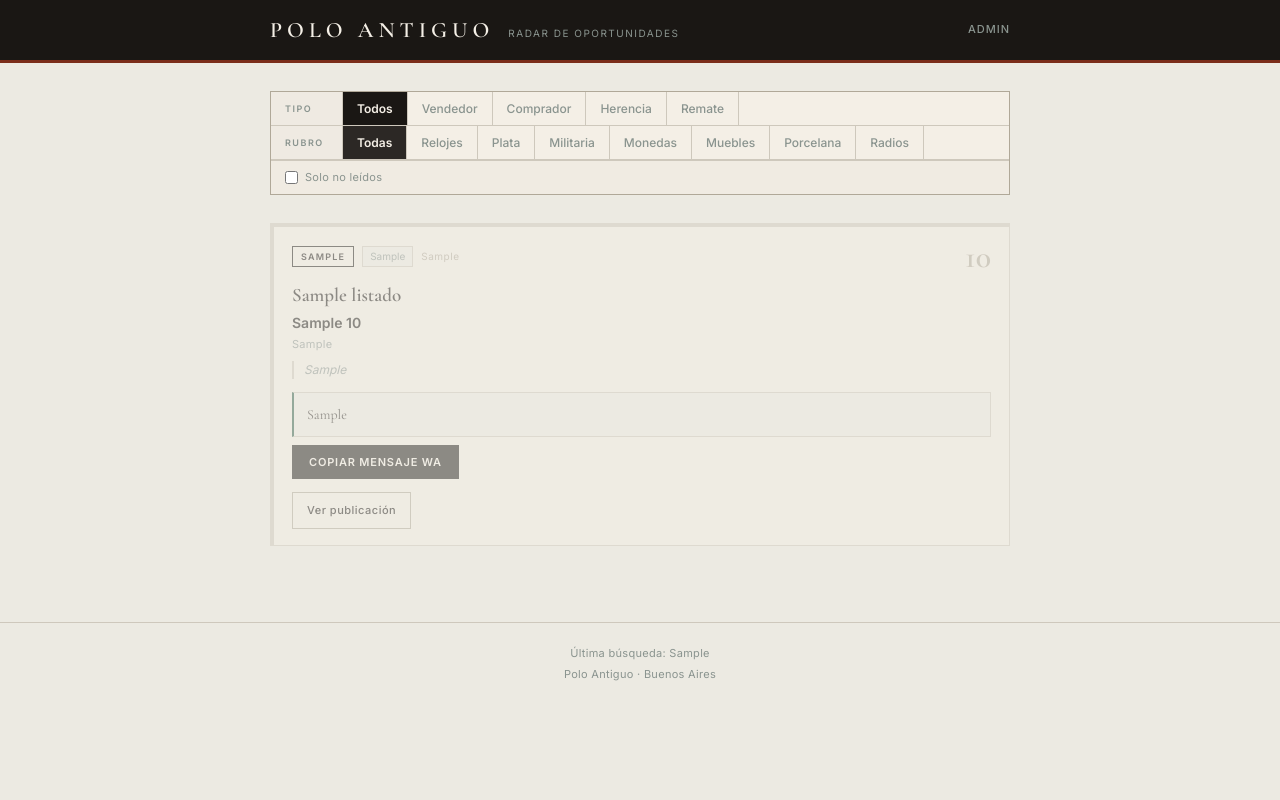
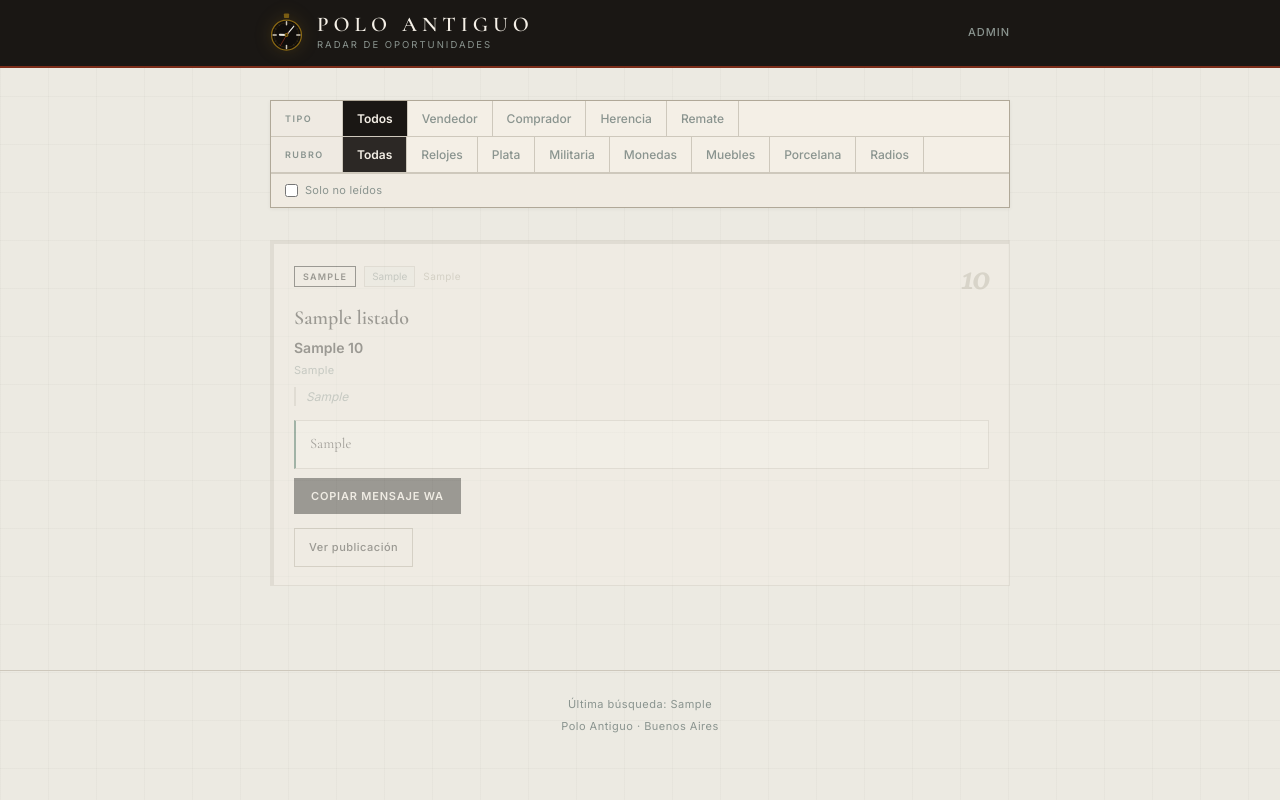
Before and after one commit to zynnoslabs/PoloAntiguo-v2, a Flask app: page / in a window 1280 px wide. Run offline with Flask 3, Linux system fonts and the light colour scheme; tables that the repository leaves empty hold one stand-in row (values such as "Sample post").

Commit message:
Rediseño visual: reloj SVG animado, textura papel, card hover lift
- Agrega reloj de bolsillo SVG con agujas animadas en tiempo real (hora/minuto/segundo)
- Textura de grilla sutil en el fondo (sensación de catálogo impreso)
- Card hover: micro-lift de 2px + sombra suave
- Score: tipografía más grande e itálica
- Respeta prefers-reduced-motion

Co-Authored-By: Claude Sonnet 4.6 <noreply@anthropic.com>
Claude-Session: https://claude.ai/code/session_011xN4kGGGs31KGoPx9PYakm

```diff
--- a/static/css/style.css
+++ b/static/css/style.css
@@ -17,14 +13,20 @@
   --morado:  #4A2D6B;
   --plata:   #8A948F;
   --borde:   #CEC8BC;
-  --borde-f: #B0A898;   /* borde fuerte */
+  --borde-f: #B0A898;
 }
 
 *, *::before, *::after { box-sizing: border-box; margin: 0; padding: 0; }
 html { font-size: 16px; scroll-behavior: smooth; }
+
+/* ### CAMBIO AQUÍ ### — fondo con textura papel sutil */
 body {
   font-family: 'Inter', system-ui, sans-serif;
-  background: var(--yeso);
+  background-color: var(--yeso);
+  background-image:
+    linear-gradient(rgba(26,23,20,0.028) 1px, transparent 1px),
+    linear-gradient(90deg, rgba(26,23,20,0.028) 1px, transparent 1px);
+  background-size: 48px 48px;
   color: var(--hierro);
   line-height: 1.5;
   min-height: 100vh;
@@ -38,52 +40,68 @@ button { font-family: inherit; cursor: pointer; }
 .flash-error   { background: #F5EBE8; color: var(--oxido);  border-color: var(--oxido);  }
 .flash-success { background: #E8F0EC; color: var(--patina); border-color: var(--patina); }
 
-/* ─── Header — portada de catálogo ──────────────────────────────────────── */
+/* ─── Header ─────────────────────────────────────────────────────────────── */
 .site-header {
   background: var(--hierro);
   position: sticky;
   top: 0;
   z-index: 100;
-  border-bottom: 3px solid var(--oxido);
+  border-bottom: 2px solid var(--oxido);
 }
 .header-inner {
   max-width: 780px;
   margin: 0 auto;
   padding: 0 20px;
-  height: 60px;
+  height: 66px;       /* ### CAMBIO AQUÍ ### — más alto para alojar el reloj */
   display: flex;
   align-items: center;
   justify-content: space-between;
 }
-.brand { display: flex; align-items: baseline; gap: 14px; }
+
+/* ### CAMBIO AQUÍ ### — brand con reloj + texto en columna */
+.brand {
+  display: flex;
+  align-items: center;
+  gap: 14px;
+}
+.brand-text {
+  display: flex;
+  flex-direction: column;
+  justify-content: center;
+  gap: 3px;
+}
 .brand-name {
   font-family: 'Cormorant Garamond', Georgia, serif;
-  font-size: 22px;
+  font-size: 21px;
   font-weight: 600;
   letter-spacing: 5px;
   text-transform: uppercase;
   color: var(--papel);
   line-height: 1;
 }
-.brand-sep {
-  width: 1px;
-  height: 16px;
-  background: rgba(255,255,255,0.2);
-  display: inline-block;
-  vertical-align: middle;
-}
 .brand-sub {
-  font-size: 10px;
+  font-size: 9.5px;
   color: var(--plata);
-  letter-spacing: 1.5px;
+  letter-spacing: 2px;
   text-transform: uppercase;
 }
+
+/* ### CAMBIO AQUÍ ### — reloj de bolsillo SVG animado */
+.logo-watch-wrap {
+  flex-shrink: 0;
+  filter: drop-shadow(0 0 8px rgba(139,105,20,0.25));
+}
+.logo-watch {
+  width: 33px;
+  height: 40px;
+  display: block;
+}
+
 .header-meta { display: flex; align-items: center; gap: 16px; }
 .badge-oportunidades {
   font-family: 'Cormorant Garamond', serif;
   font-size: 13px;
-  font-weight: 600;
-  color: var(--hierro);
+  font-weight: 700;
   background: var(--oxido);
   color: #fff;
   padding: 3px 9px;
@@ -106,14 +124,16 @@ button { font-family: inherit; cursor: pointer; }
 .main-content {
   max-width: 780px;
   margin: 0 auto;
-  padding: 28px 20px 60px;
+  padding: 32px 20px 64px;
 }
 
-/* ─── Filtros — fichas de catálogo ───────────────────────────────────────── */
+/* ─── Filtros ─────────────────────────────────────────────────────────────── */
 .filters-bar {
-  margin-bottom: 28px;
+  margin-bottom: 32px;
   border: 1px solid var(--borde-f);
   background: var(--papel);
+  /* ### CAMBIO AQUÍ ### — sombra muy sutil para elevar del fondo */
+  box-shadow: 0 1px 4px rgba(26,23,20,0.06);
 }
 .filter-section {
   display: flex;
@@ -143,7 +163,7 @@ button { font-family: inherit; cursor: pointer; }
 .pill {
   display: inline-flex;
   align-items: center;
-  padding: 9px 14px;
+  padding: 10px 14px;
   font-size: 12px;
   font-weight: 500;
   color: var(--plata);
@@ -184,53 +203,52 @@ button { font-family: inherit; cursor: pointer; }
 .filter-nuevo input { accent-color: var(--oxido); width: 13px; height: 13px; }
 
 /* ─── Cards grid ─────────────────────────────────────────────────────────── */
-.cards-grid { display: flex; flex-direction: column; gap: 10px; }
+.cards-grid { display: flex; flex-direction: column; gap: 12px; }
 
-/* ─── Card — ficha de inventario ─────────────────────────────────────────── */
+/* ─── Card ───────────────────────────────────────────────────────────────── */
 .card {
   background: var(--papel);
   border: 1px solid var(--borde);
   position: relative;
-  transition: border-color 0.15s, opacity 0.2s;
+  /* ### CAMBIO AQUÍ ### — transición suave para hover lift */
+  transition: border-color 0.18s, transform 0.18s, box-shadow 0.18s, opacity 0.2s;
   overflow: hidden;
 }
-.card:hover { border-color: var(--borde-f); }
-.card.leido { opacity: 0.45; }
+/* ### CAMBIO AQUÍ ### — micro-lift al hacer hover */
+.card:hover {
+  border-color: var(--borde-f);
+  transform: translateY(-2px);
+  box-shadow: 0 6px 22px rgba(26,23,20,0.09);
+}
+.card.leido { opacity: 0.38; }
+.card.leido:hover { transform: none; box-shadow: none; }
 
-/* barra de score arriba — el termómetro de relevancia */
-.card-score-bar {
-  height: 3px;
-  background: var(--borde);
-}
-.score-fill { height: 3px; transition: width 0.6s cubic-bezier(.22,1,.36,1); }
+/* barra de score */
+.card-score-bar { height: 3px; background: var(--borde); }
+.score-fill { height: 3px; transition: width 0.7s cubic-bezier(.22,1,.36,1); }
 .card.tipo-vendedor .score-fill,
 .card.tipo-herencia .score-fill { background: var(--oxido); }
 .card.tipo-comprador .score-fill { background: var(--patina); }
 .card.tipo-remate    .score-fill { background: var(--morado); }
 .card.tipo-tasacion  .score-fill { background: var(--dorado); }
 
-.card-body {
-  display: grid;
-  grid-template-columns: 3px 1fr;
-}
-/* franja de color izquierda */
-.card-stripe {
-  background: var(--borde);
-}
+.card-body { display: grid; grid-template-columns: 3px 1fr; }
+.card-stripe { background: var(--borde); }
 .card.tipo-vendedor .card-stripe,
 .card.tipo-herencia .card-stripe { background: var(--oxido); }
 .card.tipo-comprador .card-stripe { background: var(--patina); }
 .card.tipo-remate    .card-stripe { background: var(--morado); }
 .card.tipo-tasacion  .card-stripe { background: var(--dorado); }
 
-.card-inner { padding: 14px 18px 16px; }
+/* ### CAMBIO AQUÍ ### — más padding interior para respirar */
+.card-inner { padding: 16px 20px 18px; }
 
 /* fila de meta */
 .card-meta {
   display: flex;
   align-items: center;
   gap: 8px;
-  margin-bottom: 10px;
+  margin-bottom: 11px;
   flex-wrap: wrap;
 }
 .badge-tipo {
@@ -254,59 +272,61 @@ button { font-family: inherit; cursor: pointer; }
   background: var(--yeso);
   border: 1px solid var(--borde);
 }
-.card-fuente { font-size: 10px; color: var(--borde-f); letter-spacing: 0.5px; }
+.card-fuente { font-size: 10px; color: var(--borde-f); letter-spacing: 0.4px; }
 
-/* score numérico — grande, a la derecha */
+/* ### CAMBIO AQUÍ ### — score más grande y con más peso visual */
 .card-score {
   margin-left: auto;
   font-family: 'Cormorant Garamond', serif;
-  font-size: 32px;
+  font-size: 38px;
   font-weight: 700;
-  line-height: 1;
+  font-style: italic;
+  line-height: 0.9;
   color: var(--borde-f);
+  opacity: 0.85;
 }
 .card.tipo-vendedor .card-score,
-.card.tipo-herencia .card-score { color: var(--oxido); }
-.card.tipo-comprador .card-score { color: var(--patina); }
-.card.tipo-remate    .card-score { color: var(--morado); }
+.card.tipo-herencia .card-score { color: var(--oxido); opacity: 1; }
+.card.tipo-comprador .card-score { color: var(--patina); opacity: 1; }
+.card.tipo-remate    .card-score { color: var(--morado); opacity: 1; }
 
 /* título */
 .card-title {
   font-family: 'Cormorant Garamond', Georgia, serif;
-  font-size: 19px;
+  font-size: 20px;
   font-weight: 600;
   line-height: 1.3;
   color: var(--hierro);
-  margin-bottom: 5px;
+  margin-bottom: 6px;
 }
 .card-title a:hover { text-decoration: underline; text-decoration-color: var(--oxido); }
-.card-precio   { font-size: 14px; font-weight: 600; margin-bottom: 3px; }
-.card-ubicacion { font-size: 11px; color: var(--plata); margin-bottom: 8px; letter-spacing: 0.3px; }
+.card-precio   { font-size: 14px; font-weight: 600; margin-bottom: 4px; }
+.card-ubicacion { font-size: 11px; color: var(--plata); margin-bottom: 9px; letter-spacing: 0.3px; }
 
-/* razón — en itálica como nota al margen */
+/* razón */
 .card-razon {
   font-size: 12px;
   color: var(--plata);
   font-style: italic;
-  line-height: 1.55;
-  margin-bottom: 13px;
+  line-height: 1.6;
+  margin-bottom: 14px;
   padding-left: 10px;
   border-left: 2px solid var(--borde);
 }
 
-/* bloque WA */
-.wa-block { margin-bottom: 13px; }
+/* ### CAMBIO AQUÍ ### — bloque WA con fondo levemente cálido */
+.wa-block { margin-bottom: 14px; }
 .wa-msg {
   font-family: 'Cormorant Garamond', serif;
-  font-size: 14px;
-  line-height: 1.65;
+  font-size: 14.5px;
+  line-height: 1.7;
   color: var(--carbon);
-  background: var(--yeso);
+  background: #FAF6EE;
   border: 1px solid var(--borde);
   border-left: 2px solid var(--patina);
-  padding: 10px 13px;
+  padding: 11px 14px;
   white-space: pre-wrap;
-  margin-bottom: 8px;
+  margin-bottom: 9px;
 }
 .card.tipo-vendedor .wa-msg,
 .card.tipo-herencia .wa-msg { border-left-color: var(--oxido); }
@@ -319,7 +339,7 @@ button { font-family: inherit; cursor: pointer; }
   justify-content: center;
   align-items: center;
   gap: 6px;
-  padding: 9px 16px;
+  padding: 10px 16px;
   background: var(--hierro);
   color: var(--papel);
   border: 1px solid var(--hierro);
@@ -330,11 +350,11 @@ button { font-family: inherit; cursor: pointer; }
   cursor: pointer;
   transition: background 0.12s;
 }
-.btn-wa:hover { background: var(--carbon); }
+.btn-wa:hover { background: #2F4A3D; border-color: #2F4A3D; }
 .btn-ver {
   display: inline-flex;
   align-items: center;
-  padding: 9px 14px;
+  padding: 10px 14px;
   color: var(--hierro);
   border: 1px solid var(--borde-f);
   font-size: 11px;
@@ -379,20 +399,20 @@ button { font-family: inherit; cursor: pointer; }
 .empty-sub {
   font-size: 12px;
   color: var(--plata);
-  line-height: 1.8;
+  line-height: 1.9;
   letter-spacing: 0.3px;
 }
 
 /* ─── Footer ─────────────────────────────────────────────────────────────── */
 .site-footer {
   border-top: 1px solid var(--borde);
-  padding: 20px;
+  padding: 22px 20px;
   text-align: center;
   font-size: 11px;
   color: var(--plata);
-  line-height: 1.9;
-  letter-spacing: 0.3px;
-  margin-top: 16px;
+  line-height: 2;
+  letter-spacing: 0.5px;
+  margin-top: 20px;
 }
 
 /* ─── Admin ──────────────────────────────────────────────────────────────── */
--- a/static/js/app.js
+++ b/static/js/app.js
@@ -100,8 +100,30 @@ function correrCiclo() {
     });
 }
 
+// ─── Reloj animado (logo) ─────────────────────────────────────────────────────
+// ### CAMBIO AQUÍ ### — mueve las agujas del reloj SVG con la hora real
+function tickReloj() {
+  const now = new Date();
+  const s = now.getSeconds();
+  const m = now.getMinutes() + s / 60;
+  const h = (now.getHours() % 12) + m / 60;
+  const cx = 16, cy = 21;   // centro geométrico del watch face en el SVG
+
+  const rotar = (id, deg) => {
+    const el = document.getElementById(id);
+    if (el) el.setAttribute('transform', `rotate(${deg}, ${cx}, ${cy})`);
+  };
+
+  rotar('watch-second', s * 6);
+  rotar('watch-minute', m * 6);
+  rotar('watch-hour',   h * 30);
+}
+
 // ─── Init ────────────────────────────────────────────────────────────────────
 document.addEventListener('DOMContentLoaded', () => {
+  // Arrancar reloj inmediatamente y luego cada segundo
+  tickReloj();
+  setInterval(tickReloj, 1000);
   // Activar filtros con pills existentes
   document.querySelectorAll('.pill').forEach(p => {
     p.addEventListener('click', () => activarFiltro(p));
--- a/templates/dashboard.html
+++ b/templates/dashboard.html
@@ -5,8 +5,35 @@
 <header class="site-header">
   <div class="header-inner">
     <div class="brand">
-      <span class="brand-name">Polo Antiguo</span>
-      <span class="brand-sub">radar de oportunidades</span>
+      <!-- ### CAMBIO AQUÍ ### — reloj de bolsillo SVG animado con hora real -->
+      <div class="logo-watch-wrap">
+        <svg class="logo-watch" viewBox="0 0 32 38" xmlns="http://www.w3.org/2000/svg">
+          <rect x="13.5" y="0" width="5" height="4.5" rx="0.8" fill="#8B6914" opacity="0.85"/>
+          <circle cx="16" cy="21" r="14.5" fill="#100D0B" stroke="#8B6914" stroke-width="1.2"/>
+          <circle cx="16" cy="21" r="12" fill="none" stroke="#8B6914" stroke-width="0.4" opacity="0.45"/>
+          <line x1="16" y1="8"  x2="16" y2="11" stroke="#CEC8BC" stroke-width="1.4" stroke-linecap="round"/>
+          <line x1="29" y1="21" x2="26" y2="21" stroke="#CEC8BC" stroke-width="1.4" stroke-linecap="round"/>
+          <line x1="16" y1="34" x2="16" y2="31" stroke="#CEC8BC" stroke-width="1.4" stroke-linecap="round"/>
+          <line x1="3"  y1="21" x2="6"  y2="21" stroke="#CEC8BC" stroke-width="1.4" stroke-linecap="round"/>
+          <line x1="23.5" y1="10.5" x2="22.5" y2="12.2" stroke="#3A3530" stroke-width="0.7"/>
+          <line x1="27.5" y1="14.5" x2="25.8" y2="15.5" stroke="#3A3530" stroke-width="0.7"/>
+          <line x1="27.5" y1="27.5" x2="25.8" y2="26.5" stroke="#3A3530" stroke-width="0.7"/>
+          <line x1="23.5" y1="31.5" x2="22.5" y2="29.8" stroke="#3A3530" stroke-width="0.7"/>
+          <line x1="8.5"  y1="31.5" x2="9.5"  y2="29.8" stroke="#3A3530" stroke-width="0.7"/>
+          <line x1="4.5"  y1="27.5" x2="6.2"  y2="26.5" stroke="#3A3530" stroke-width="0.7"/>
+          <line x1="4.5"  y1="14.5" x2="6.2"  y2="15.5" stroke="#3A3530" stroke-width="0.7"/>
+          <line x1="8.5"  y1="10.5" x2="9.5"  y2="12.2" stroke="#3A3530" stroke-width="0.7"/>
+          <line id="watch-hour"   x1="16" y1="21" x2="16" y2="14.5" stroke="#ECEAE2" stroke-width="1.9" stroke-linecap="round"/>
+          <line id="watch-minute" x1="16" y1="21" x2="16" y2="10"   stroke="#ECEAE2" stroke-width="1.1" stroke-linecap="round"/>
+          <line id="watch-second" x1="16" y1="24" x2="16" y2="9"    stroke="#7B2D1A" stroke-width="0.75" stroke-linecap="round"/>
+          <circle cx="16" cy="21" r="1.9" fill="#8B6914"/>
+          <circle cx="16" cy="21" r="0.75" fill="#100D0B"/>
+        </svg>
+      </div>
+      <div class="brand-text">
+        <span class="brand-name">Polo Antiguo</span>
+        <span class="brand-sub">radar de oportunidades</span>
+      </div>
     </div>
     <div class="header-meta">
       {% if oportunidades_count > 0 %}
```
Also changed, not shown: other parts of static/css/style.css (+21 -35 lines).
